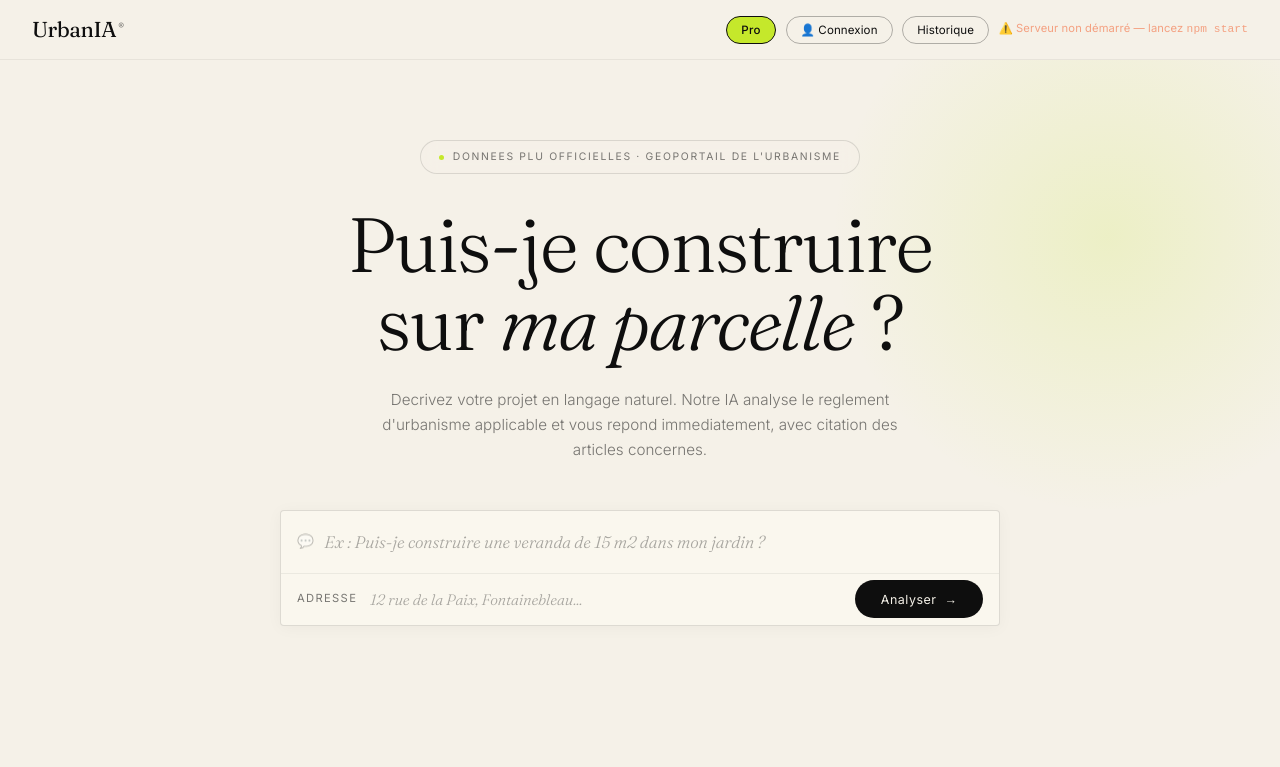
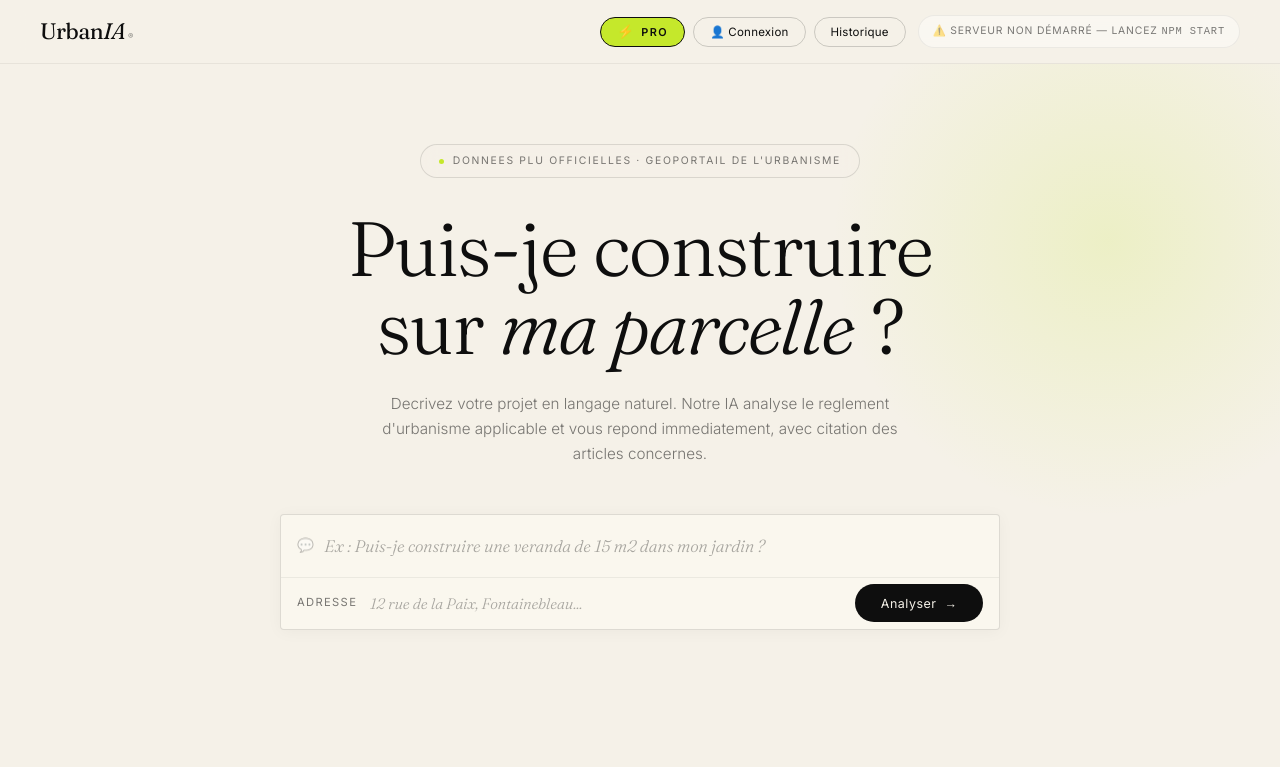
Before and after one commit to Nicolasbaduel/urbanIA, a website: page public/index.html in a window 1280 px wide. Shown: the top 767 px of the page. Drawn offline with nearby package versions, Linux system fonts and the light colour scheme; no server answers.

Commit message:
Update style.css

```diff
--- a/public/css/style.css
+++ b/public/css/style.css
@@ -1568,3 +1568,161 @@ body {
   .how-grid { grid-template-columns: 1fr; }
   .top-badge { display: none; }
 }
+/* ═══════════════════════════════════════
+   TOPBAR — RAFFINEMENT CLARIMOL V2
+   Ajouté à la fin du fichier pour surcharger
+═══════════════════════════════════════ */
+
+/* Layout général de la topbar : plus d'air, meilleur équilibre */
+.topbar {
+  height: 64px;
+  padding: 0 2.5rem;
+  background: var(--ivory);
+  border-bottom: 1px solid var(--border-soft);
+  backdrop-filter: blur(12px);
+  background: rgba(245, 241, 232, 0.85);
+}
+
+.top-right {
+  display: flex;
+  align-items: center;
+  gap: 0.5rem;
+}
+
+/* ─── Bouton PRO : pilule chartreuse premium ─── */
+.topbar button[onclick*="Upgrade"] {
+  background: var(--anis) !important;
+  color: var(--black) !important;
+  border: 1px solid var(--black) !important;
+  padding: 7px 16px !important;
+  font-size: 0.68rem !important;
+  font-weight: 600 !important;
+  letter-spacing: 0.14em !important;
+  text-transform: uppercase !important;
+  border-radius: 999px !important;
+  position: relative;
+  display: inline-flex !important;
+  align-items: center !important;
+  gap: 6px !important;
+}
+
+/* On ajoute un éclair discret avant "Pro" */
+.topbar button[onclick*="Upgrade"]::before {
+  content: "⚡";
+  font-size: 0.82rem;
+  line-height: 1;
+  font-weight: 400;
+}
+
+.topbar button[onclick*="Upgrade"]:hover {
+  background: var(--black) !important;
+  color: var(--anis) !important;
+  transform: translateY(-1px);
+  box-shadow: 0 4px 12px rgba(14, 14, 14, 0.15);
+}
+
+/* ─── Connexion / Historique : pilules outline très fines ─── */
+.topbar button#authBtn,
+.topbar button#historyBtn {
+  background: transparent !important;
+  color: var(--black) !important;
+  border: 1px solid rgba(14, 14, 14, 0.18) !important;
+  padding: 7px 16px !important;
+  font-size: 0.72rem !important;
+  font-weight: 400 !important;
+  letter-spacing: 0.02em !important;
+  border-radius: 999px !important;
+  display: inline-flex !important;
+  align-items: center !important;
+  gap: 8px !important;
+  font-family: 'Inter', sans-serif !important;
+  cursor: pointer;
+  transition: all 0.25s ease !important;
+}
+
+/* Le petit numéro d'historique : chiffre dans un cercle anis */
+.topbar button#historyBtn {
+  position: relative;
+}
+
+.topbar button#authBtn:hover,
+.topbar button#historyBtn:hover {
+  background: var(--black) !important;
+  color: var(--ivory) !important;
+  border-color: var(--black) !important;
+  transform: translateY(-1px);
+  box-shadow: 0 4px 12px rgba(14, 14, 14, 0.08);
+}
+
+/* ─── Badge "serveur actif" : discret et élégant ─── */
+.top-badge {
+  display: inline-flex !important;
+  align-items: center !important;
+  gap: 0.5rem !important;
+  font-size: 0.65rem !important;
+  color: var(--muted) !important;
+  font-weight: 400 !important;
+  letter-spacing: 0.08em !important;
+  text-transform: uppercase !important;
+  padding: 7px 14px !important;
+  border: 1px solid var(--border-soft) !important;
+  border-radius: 999px !important;
+  background: rgba(255, 255, 255, 0.4) !important;
+  margin-left: 0.25rem;
+}
+
+.top-badge span {
+  color: var(--muted);
+  white-space: nowrap;
+}
+
+/* Point vert qui respire, plus subtil */
+.live-dot {
+  width: 6px !important;
+  height: 6px !important;
+  border-radius: 50% !important;
+  background: var(--anis) !important;
+  box-shadow: 0 0 10px rgba(197, 232, 43, 0.7), 0 0 0 2px rgba(197, 232, 43, 0.15) !important;
+  animation: breathe 2.4s ease-in-out infinite !important;
+  flex-shrink: 0;
+}
+
+/* ─── Logo : plus de caractère ─── */
+.logo {
+  font-family: 'Fraunces', serif !important;
+  font-size: 1.4rem !important;
+  font-weight: 400 !important;
+  color: var(--black) !important;
+  letter-spacing: -0.025em !important;
+  position: relative;
+  display: inline-flex;
+  align-items: baseline;
+}
+
+.logo b {
+  font-weight: 400 !important;
+  font-style: italic;
+}
+
+.logo::after {
+  content: '®' !important;
+  font-size: 0.5rem !important;
+  vertical-align: super !important;
+  opacity: 0.45 !important;
+  margin-left: 3px !important;
+  font-family: 'Inter', sans-serif !important;
+  font-weight: 400 !important;
+  letter-spacing: 0 !important;
+}
+
+/* ─── Responsive : on cache le badge serveur sur mobile ─── */
+@media (max-width: 900px) {
+  .topbar { padding: 0 1rem; height: auto; flex-wrap: wrap; gap: 0.5rem; padding: 0.75rem 1rem; }
+  .top-badge { display: none !important; }
+}
+
+@media (max-width: 640px) {
+  .topbar button#historyBtn span,
+  .topbar button#authBtn span { display: none; }
+  .top-right { gap: 0.35rem; }
+}
```
